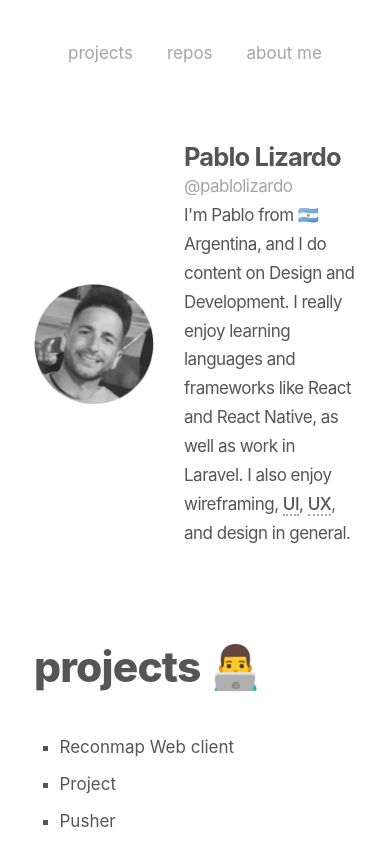
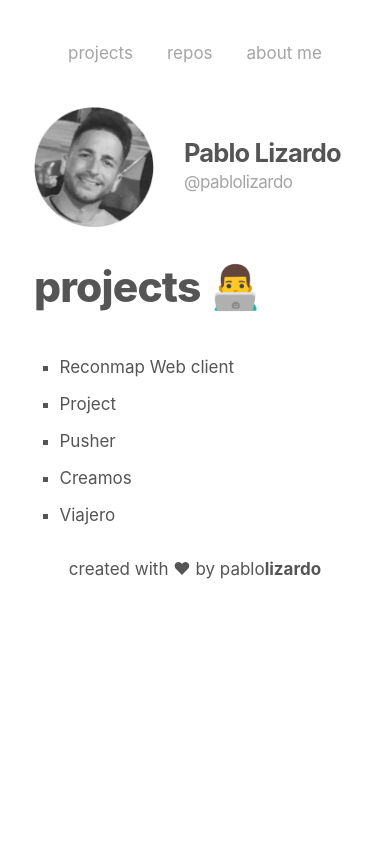
Before and after one commit to pablolizardo/works, a Next.js app: page / in a window 390 px wide. Shown: the top 844 px of the page. Built offline with nearby package versions, Linux system fonts and the light colour scheme.

Commit message:
fix: fixed responsive mode

```diff
--- a/styles/_mediaquery.scss
+++ b/styles/_mediaquery.scss
@@ -7,10 +7,11 @@
       'footer footer' !important;
       grid-template-columns: 1fr;
       grid-auto-rows:  auto ;
-      min-height: auto!important;;
-      gap: var(--space);
+      min-height: auto!important;
+      gap: var(--space-sm)!important;
     }
     aside {
+      margin-top: var(--space-lg);
       display: grid;
       align-items: center;
       grid-template-columns: 150px 1fr;
@@ -24,6 +25,9 @@
         margin:0;
         padding: 0;
       }
+      p:last-child{
+        display: none;
+      }
     }
     h1{
       margin-top: 0;
```
Also changed, not shown: 1 other file (tests, documents, lock files or other folders).
